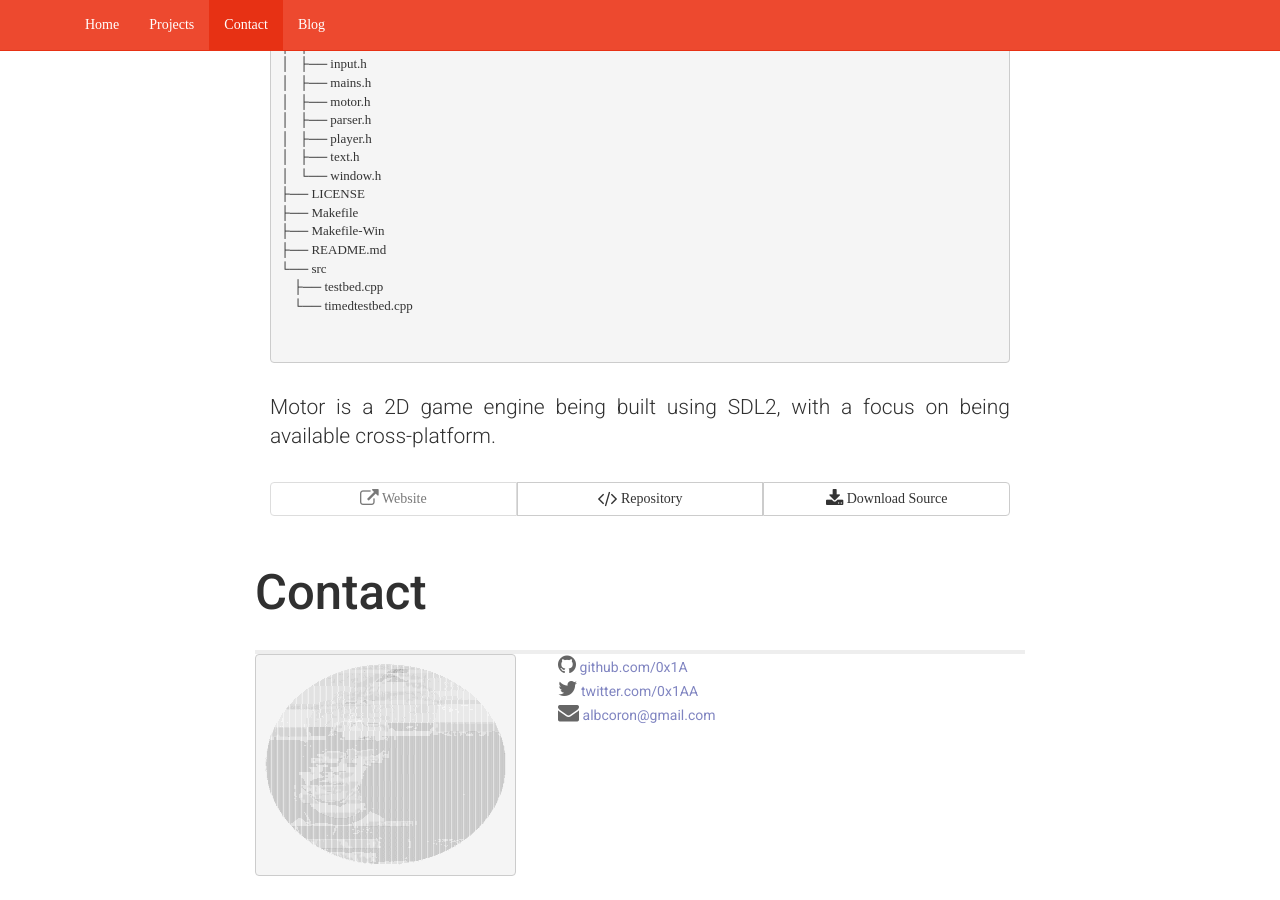
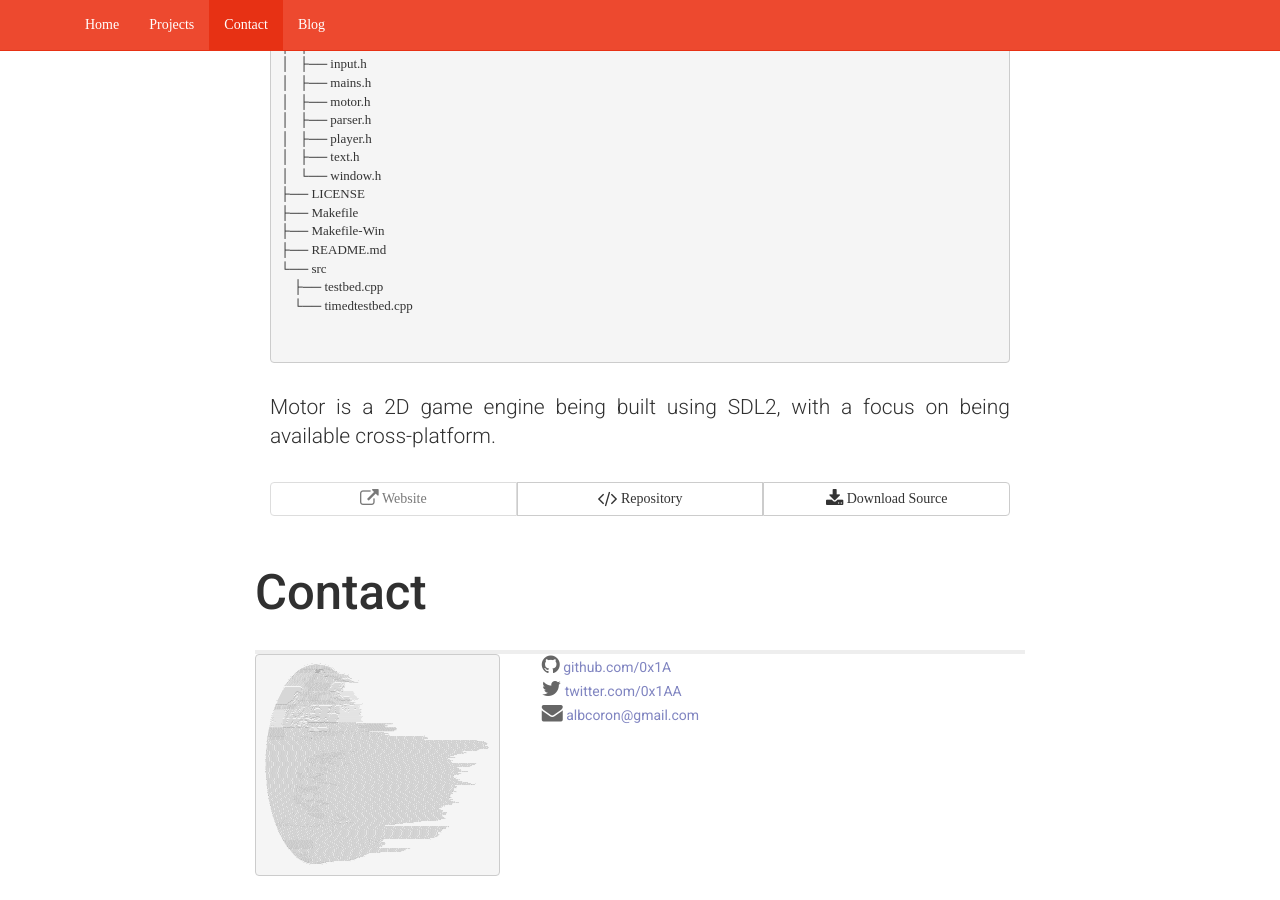
Before and after one commit to 0X1A/wwebsiteasontheinternet, a Jekyll site: the page built from index.html, in a window 1280 px wide and 900 px high, scrolled down 631 px. Built offline with Jekyll 4.4.1, drawn with Linux system fonts in a browser that asks for light colours; nearby versions of some CDN libraries; some web fonts are replaced; Markdown is read by kramdown in place of the engine named in the settings; comment, search, counter and statistics services are not loaded.

Commit message:
Fix monospace font family in portrait
Signed-off-by: Alberto Corona <albcoron@gmail.com>

```diff
--- a/_layouts/default.html
+++ b/_layouts/default.html
@@ -45,7 +45,7 @@
 
         <div class="footer">
             <div class="contact">
-            <pre style="font-size: 1em; font: 2px/1px monospace;">                                                                                            ``.,:::::;::,,.``
+            <pre style="font-size: 1em; font: 2px/1px monospace; font-family: Droid Sans Mono;">                                                                                            ``.,:::::;::,,.``
                                                                                     `,:::;;;;;:;;;:;:;;:::;::::;:;:,`
                                                                               `.:;;::::;::;;;:::::;;;;::::;::;;:;;;;;;;;:`
                                                                            ,::;:;;;;;;;;;:;;;::;;;:;:;;::::::;;;;;;;;;;;;;;;:.
--- a/_layouts/default2.html
+++ b/_layouts/default2.html
@@ -46,7 +46,7 @@
 
         <div class="footer">
             <div class="contact">
-            <pre style="font-size: 1em; font: 2px/1px monospace;">                                                                                            ``.,:::::;::,,.``
+            <pre style="font-size: 1em; font: 2px/1px monospace; font-family: Droid Sans Mono;">                                                                                            ``.,:::::;::,,.``
                                                                                     `,:::;;;;;:;;;:;:;;:::;::::;:;:,`
                                                                               `.:;;::::;::;;;:::::;;;;::::;::;;:;;;;;;;;:`
                                                                            ,::;:;;;;;;;;;:;;;::;;;:;:;;::::::;;;;;;;;;;;;;;;:.
--- a/index.html
+++ b/index.html
@@ -64,7 +64,7 @@ title: Home - 0X1A
                 <h1 class="section-heading">Contact</h1>
                 <div class="footer">
                     <div class="contact">
-                        <pre style="font-size: 1em; font: 2px/1px monospace;">                                                                                            ``.,:::::;::,,.``
+                        <pre style="font-size: 1em; font: 2px/1px monospace; font-family: Droid Sans Mono;">                                                                                            ``.,:::::;::,,.``
                                                                                     `,:::;;;;;:;;;:;:;;:::;::::;:;:,`
                                                                               `.:;;::::;::;;;:::::;;;;::::;::;;:;;;;;;;;:`
                                                                            ,::;:;;;;;;;;;:;;;::;;;:;:;;::::::;;;;;;;;;;;;;;;:.
```
